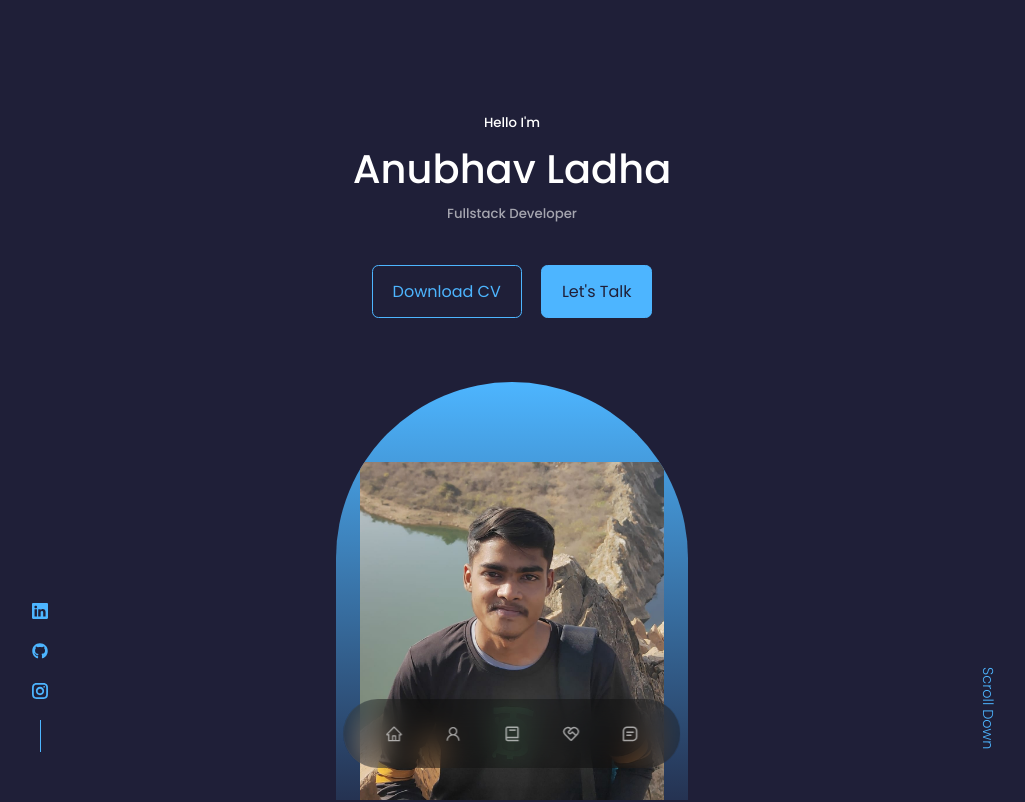
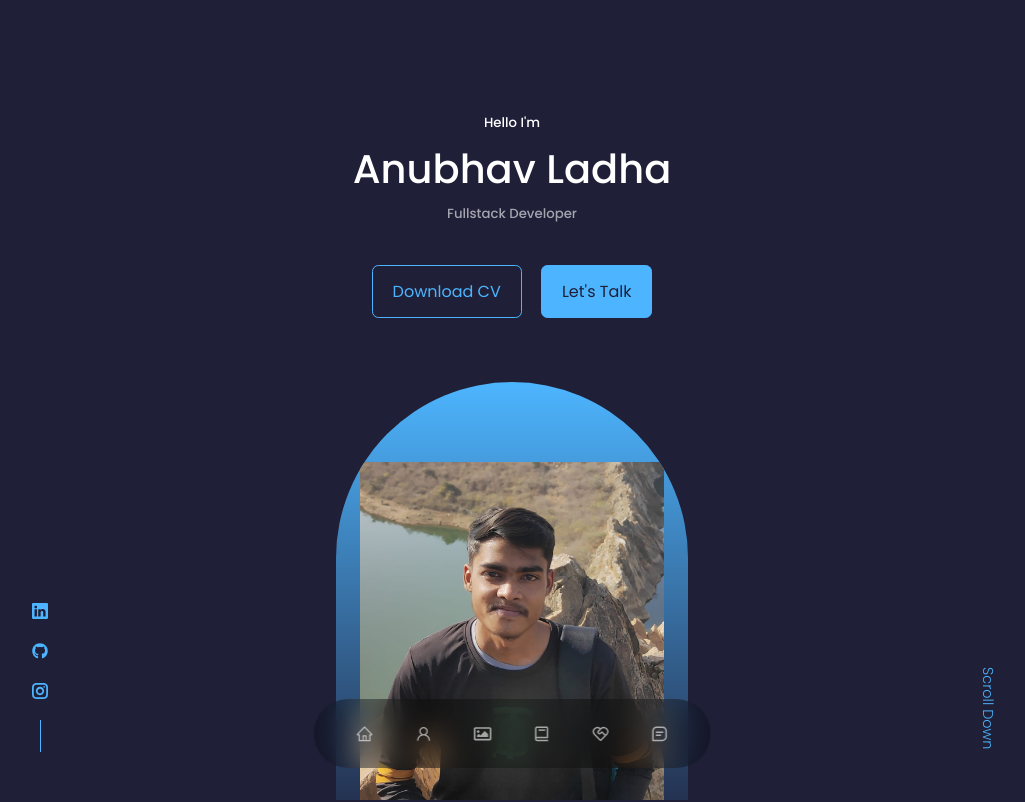
Before and after one commit to anubhav2102/Anubhav_Ladha, a React (Create React App) app: page / in a window 1280 px wide. Shown: the top 802 px of the page, without its empty margins (128-1153 px from the left). Built offline with nearby package versions, Linux system fonts and the light colour scheme.

Commit message:
Update Nav.jsx

```diff
--- a/src/components/nav/Nav.jsx
+++ b/src/components/nav/Nav.jsx
@@ -5,6 +5,7 @@ import {AiOutlineUser} from 'react-icons/ai'
 import {BiBook} from 'react-icons/bi'
 import {RiServiceLine} from 'react-icons/ri'
 import {BiMessageSquareDetail} from 'react-icons/bi'
+import {FaRegImage} from 'react-icons/fa'
 
 const Nav = () => {
   const [activeNav, setActiveNav] = useState('#')
@@ -12,6 +13,7 @@ const Nav = () => {
     <nav>
       <a href="#" onClick={()=> setActiveNav('#')} className={activeNav === '#' ? 'active' : ''}><AiOutlineHome/></a>
       <a href="#about" onClick={()=> setActiveNav('#about')} className={activeNav === '#about' ? 'active' : ''}><AiOutlineUser/></a>
+      <a href="#portfolio" onClick={()=> setActiveNav('#portfolio')} className={activeNav === '#portfolio' ? 'active' : ''}><FaRegImage/></a>
       <a href="#experience" onClick={()=> setActiveNav('#experience')} className={activeNav === '#experience' ? 'active' : ''}><BiBook/></a>
       <a href="#services" onClick={()=> setActiveNav('#services')} className={activeNav === '#services' ? 'active' : ''}><RiServiceLine/></a>
       <a href="#contact" onClick={()=> setActiveNav('#contact')} className={activeNav === '#contact' ? 'active' : ''}><BiMessageSquareDetail/></a>
```
